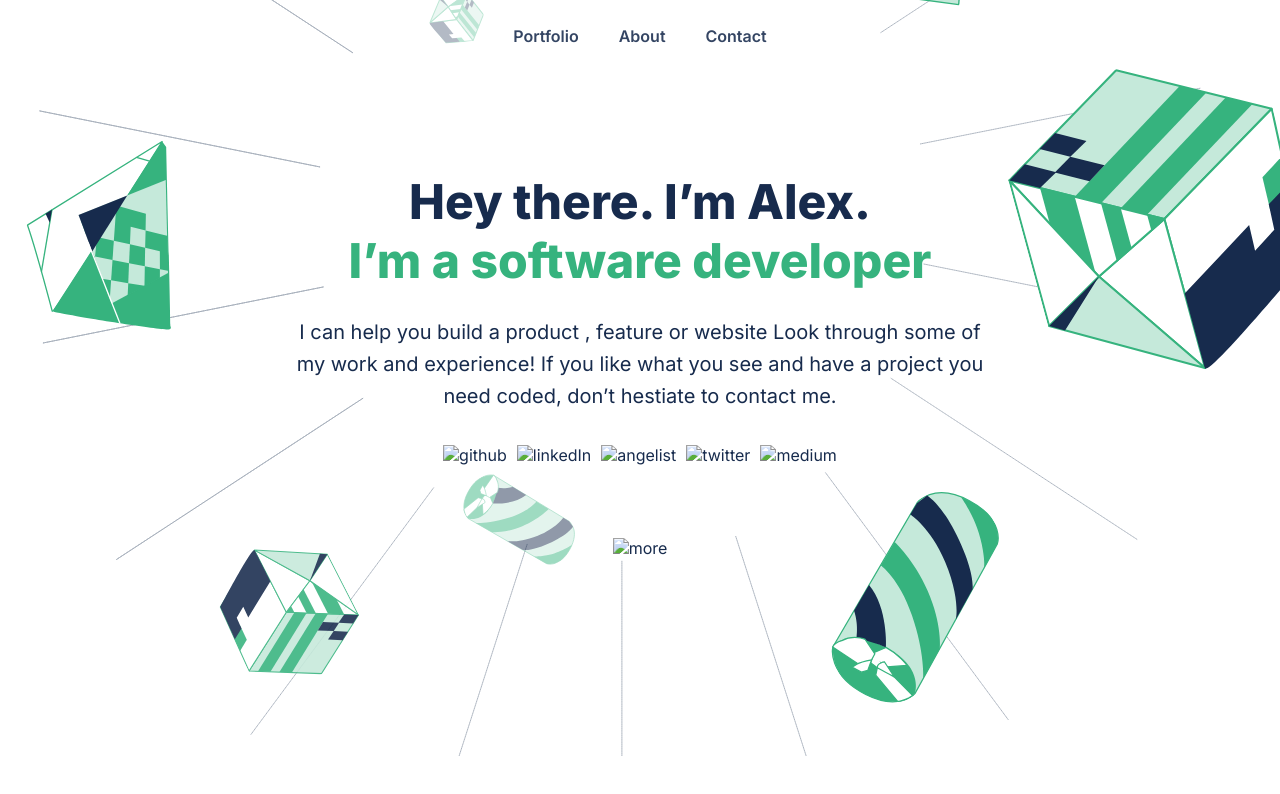
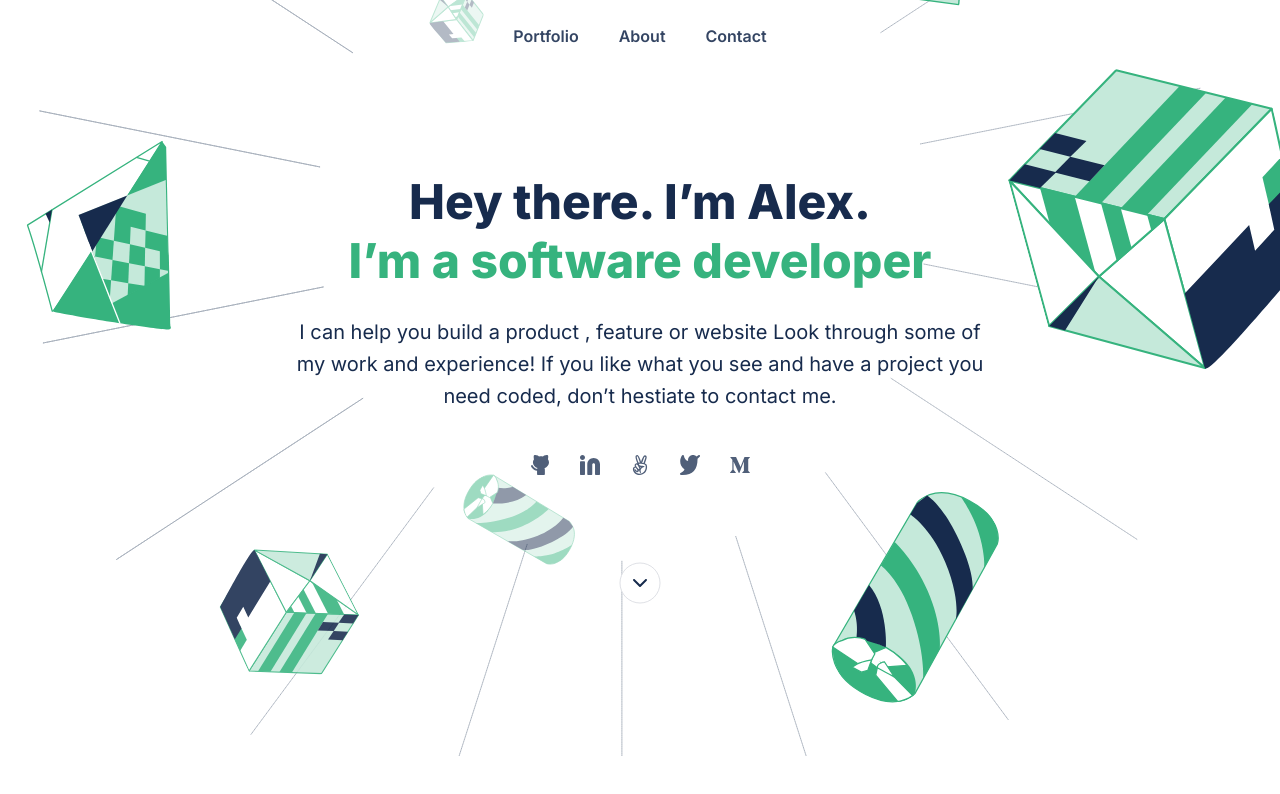
Before and after one commit to EzekielUtshudi/Porfolio-Project, a website: page index.html in a window 1280 px wide. Drawn offline with Linux system fonts and the light colour scheme; the site is published under a folder, as on GitHub Pages, so addresses that start at the root find nothing.

Commit message:
add style

```diff
--- a/index.html
+++ b/index.html
@@ -4,7 +4,7 @@
     <meta charset="UTF-8" />
     <meta http-equiv="X-UA-Compatible" content="IE=edge" />
     <meta name="viewport" content="width=device-width, initial-scale=1.0" />
-    <title>MTS Portfolio</title>
+    <title> Portfolio-project</title>
     <link rel="stylesheet" href="css/style.css" />
   </head>
   <body>
@@ -43,7 +43,7 @@
                 target="_blank"
                 rel="noopener noreferrer"
               >
-                <img src="/Images/github-icon.svg" alt="github" />
+                <img src="images/github-icon.svg" alt="github" />
               </a>
             </li>
             <li>
@@ -52,7 +52,7 @@
                 target="_blank"
                 rel="noopener noreferrer"
               >
-                <img src="/Images/linkedin-icon.svg" alt="linkedIn" />
+                <img src="images/linkedin-icon.svg" alt="linkedIn" />
               </a>
             </li>
             <li>
@@ -61,7 +61,7 @@
                 target="_blank"
                 rel="noopener noreferrer"
               >
-                <img src="/Images/angel-list-icon.svg" alt="angelist" />
+                <img src="images/angel-list-icon.svg" alt="angelist" />
               </a>
             </li>
             <li>
@@ -70,7 +70,7 @@
                 target="_blank"
                 rel="noopener noreferrer"
               >
-                <img src="/Images/twitter-icon.svg" alt="twitter" />
+                <img src="images/twitter-icon.svg" alt="twitter" />
               </a>
             </li>
             <li>
@@ -79,12 +79,12 @@
                 target="_blank"
                 rel="noopener noreferrer"
               >
-                <img src="/Images/medium-icon.svg" alt="medium" />
+                <img src="images/medium-icon.svg" alt="medium" />
               </a>
             </li>
           </ul>
           <div class="more-info">
-            <img src="/Images/More-icon.svg" alt="more" />
+            <img src="images/More-icon.svg" alt="more" />
           </div>
         </div>
       </section>
```
